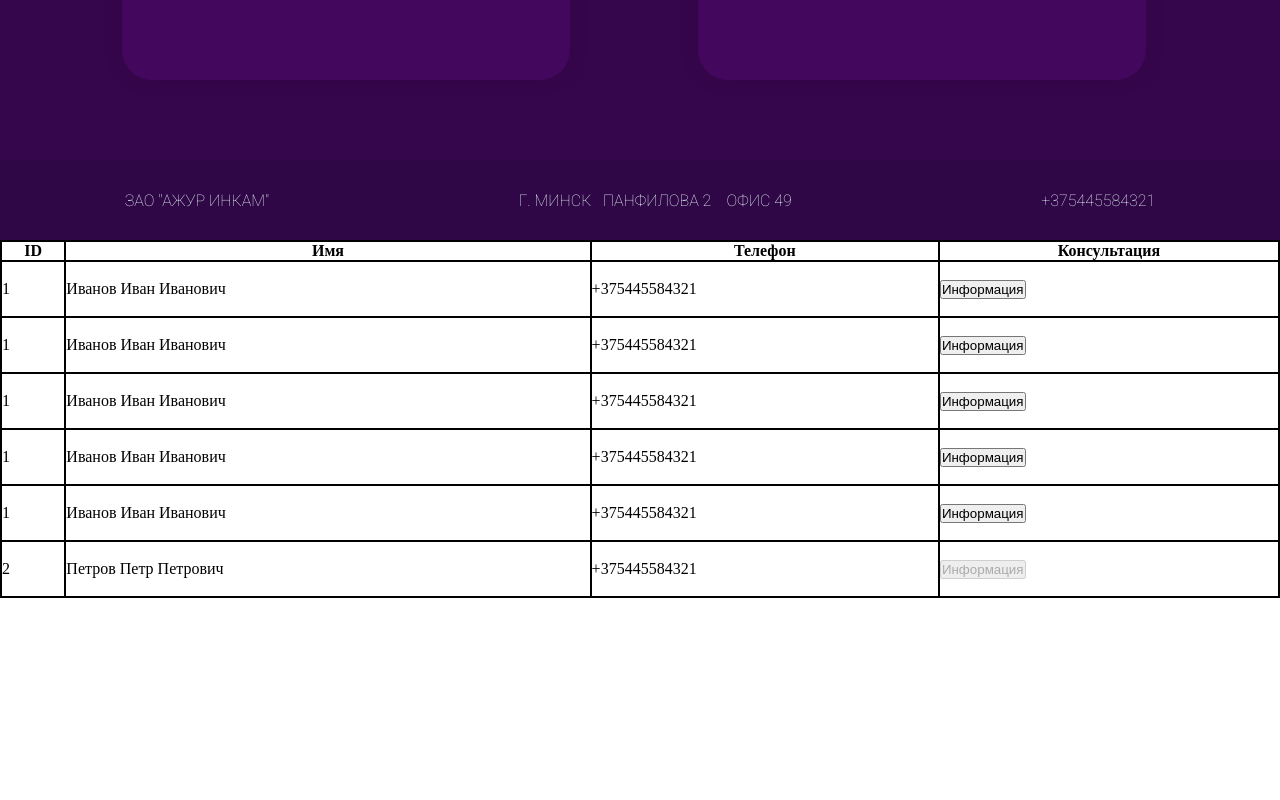
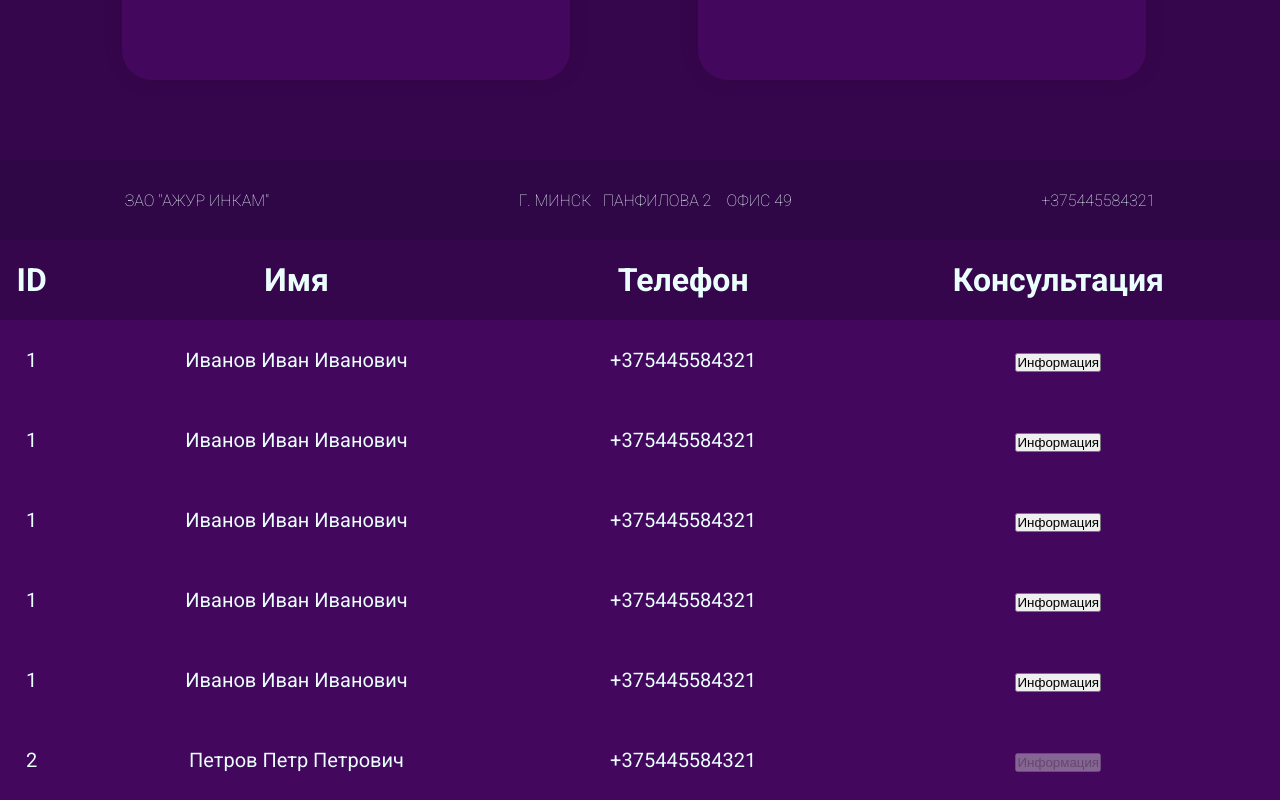
Before and after one commit to SCHIZ0FRENIA/AJOURE, a React (Vite) app: page / in a window 1280 px wide. Shown: the part 3635-4435 px from the top of the page. Before the commit the page ends 4233 px from the top, so only its background shows below. Built offline with nearby package versions, Linux system fonts and the light colour scheme.

Commit message:
admin style

```diff
--- a/src/Admin/Admin.css
+++ b/src/Admin/Admin.css
@@ -5,6 +5,9 @@
 .admin table {
     width: 100%;
     border-collapse: collapse;
+    color: #EAFFFD;
+    font-family: 'Roboto', sans-serif;
+    text-align: center;
 }
 
 .admin .client {
@@ -12,9 +15,13 @@
 }
 
 .admin td{
-    border: black 2px solid;
+    background-color: #43085E;
+    height: 10vh;
+    font-size: 2.5vh;
 }
 
 .admin th{
-    border: black 2px solid;
+    background-color: #36064c;
+    height:10vh;
+    font-size: 4vh;
 }
```
